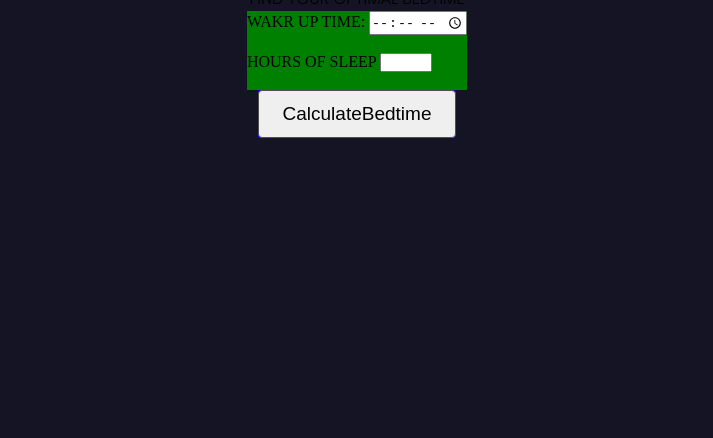
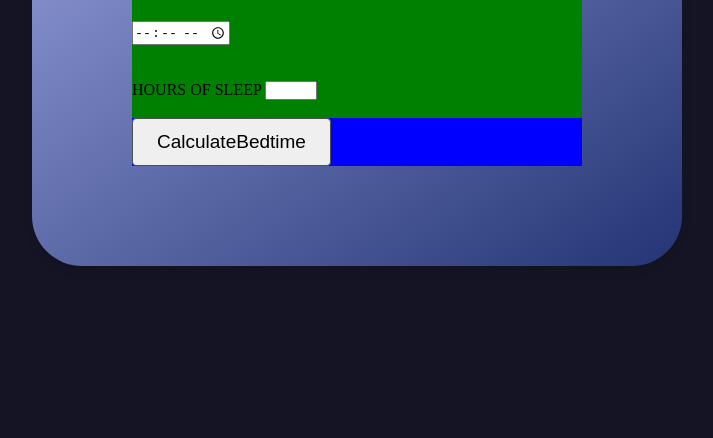
Before and after one commit to jasonrodrigues28/RestRight, a plain HTML site: page index.html in a window 1280 px wide. Shown: the part 362-800 px from the top of the page, without its empty margins (283-996 px from the left). Drawn offline with Linux system fonts and the light colour scheme; a web font is replaced by a local one.

Commit message:
changed the css and made it work better witht the new html code

```diff
--- a/style.css
+++ b/style.css
@@ -136,21 +136,24 @@ body {
   background-color: #141424;
 }
 
-.contents {
+.container {
   display: flex;
   justify-content: center;
   align-items: center;
-  flex-direction: column;
-  height: 100vh;
-
+  min-height: 100vh;
 }
 
-.cover {
-  width: 600px;
-  height: 400px;
+.contents {
+  background: linear-gradient(to bottom right, #99a3df, #243474);
+  box-shadow: 0 4px 10px rgba(0, 0, 0, 0.1);
+  border-radius: 50px;
+  padding: 100px;
+  width: 650px;
+}
+
+#wakeUpTime {
   display: flex;
   justify-content: center;
-  background: linear-gradient(to bottom right, #99a3df, #243474);
-  box-shadow: 0 4px 10px rgba(0, 0, 0, 0.1);
-  border-radius: 20px;
+  align-items: center;
+  margin-top: 20px;
 }
```
